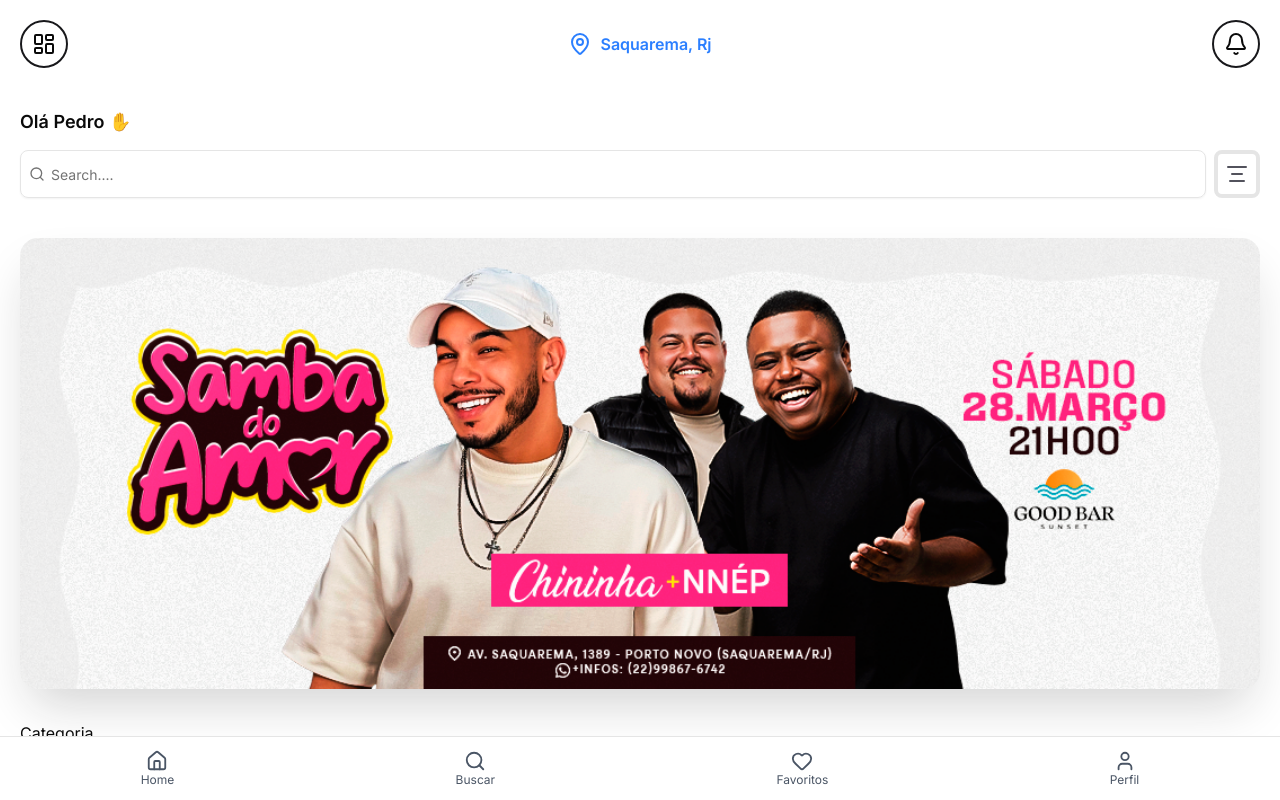
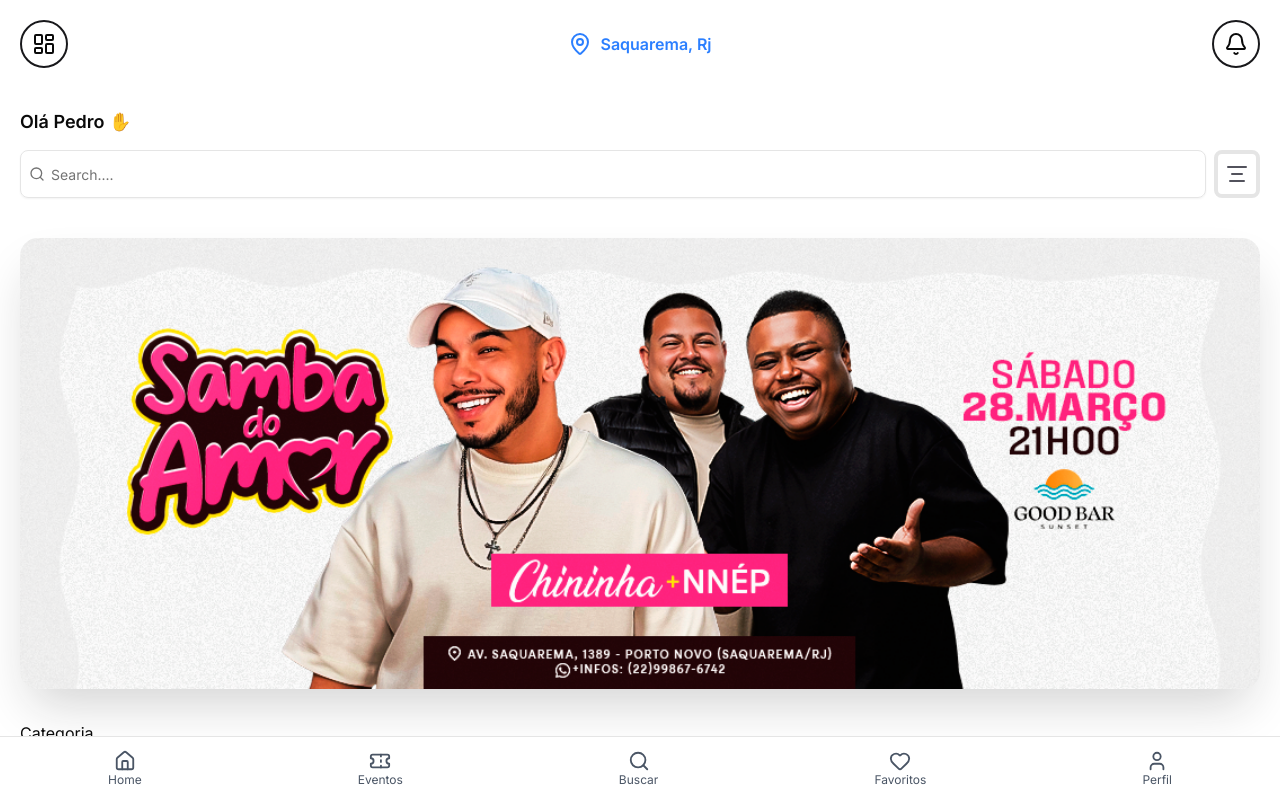
Before and after one commit to caio-bretas/alohasaquarema, a Next.js app: page / in a window 1280 px wide. Shown: the top 800 px of the page. Built offline with nearby package versions, Linux system fonts and the light colour scheme.

Commit message:
navbottom

```diff
--- a/components/BottomNav.tsx
+++ b/components/BottomNav.tsx
@@ -1,30 +1,36 @@
 "use client";
 
-import { Home, Search, Heart, User } from "lucide-react";
+import { Home, Search, Heart, User, Ticket } from "lucide-react";
+import Link from "next/link";
 
 export function BottomNav() {
   return (
     <div className="fixed bottom-0 left-0 w-full h-16 bg-white border-t flex items-center justify-around z-50">
 
-      <button className="flex flex-col items-center text-gray-600 hover:text-blue-500">
+      <Link href="/" className="flex flex-col items-center text-gray-600 hover:text-blue-500">
         <Home size={22} />
         <span className="text-xs">Home</span>
-      </button>
+      </Link>
+       <Link href="/eventos" className="flex flex-col items-center text-gray-600 hover:text-blue-500">
+        <Ticket size={22} />
+        <span className="text-xs">Eventos</span>
+      </Link>
 
-      <button className="flex flex-col items-center text-gray-600 hover:text-blue-500">
+
+      <Link href="/search" className="flex flex-col items-center text-gray-600 hover:text-blue-500">
         <Search size={22} />
         <span className="text-xs">Buscar</span>
-      </button>
+      </Link>
 
-      <button className="flex flex-col items-center text-gray-600 hover:text-blue-500">
+      <Link href="/favorites" className="flex flex-col items-center text-gray-600 hover:text-blue-500">
         <Heart size={22} />
         <span className="text-xs">Favoritos</span>
-      </button>
+      </Link>
 
-      <button className="flex flex-col items-center text-gray-600 hover:text-blue-500">
+      <Link href="/profile" className="flex flex-col items-center text-gray-600 hover:text-blue-500">
         <User size={22} />
         <span className="text-xs">Perfil</span>
-      </button>
+      </Link>
 
     </div>
   );
```
